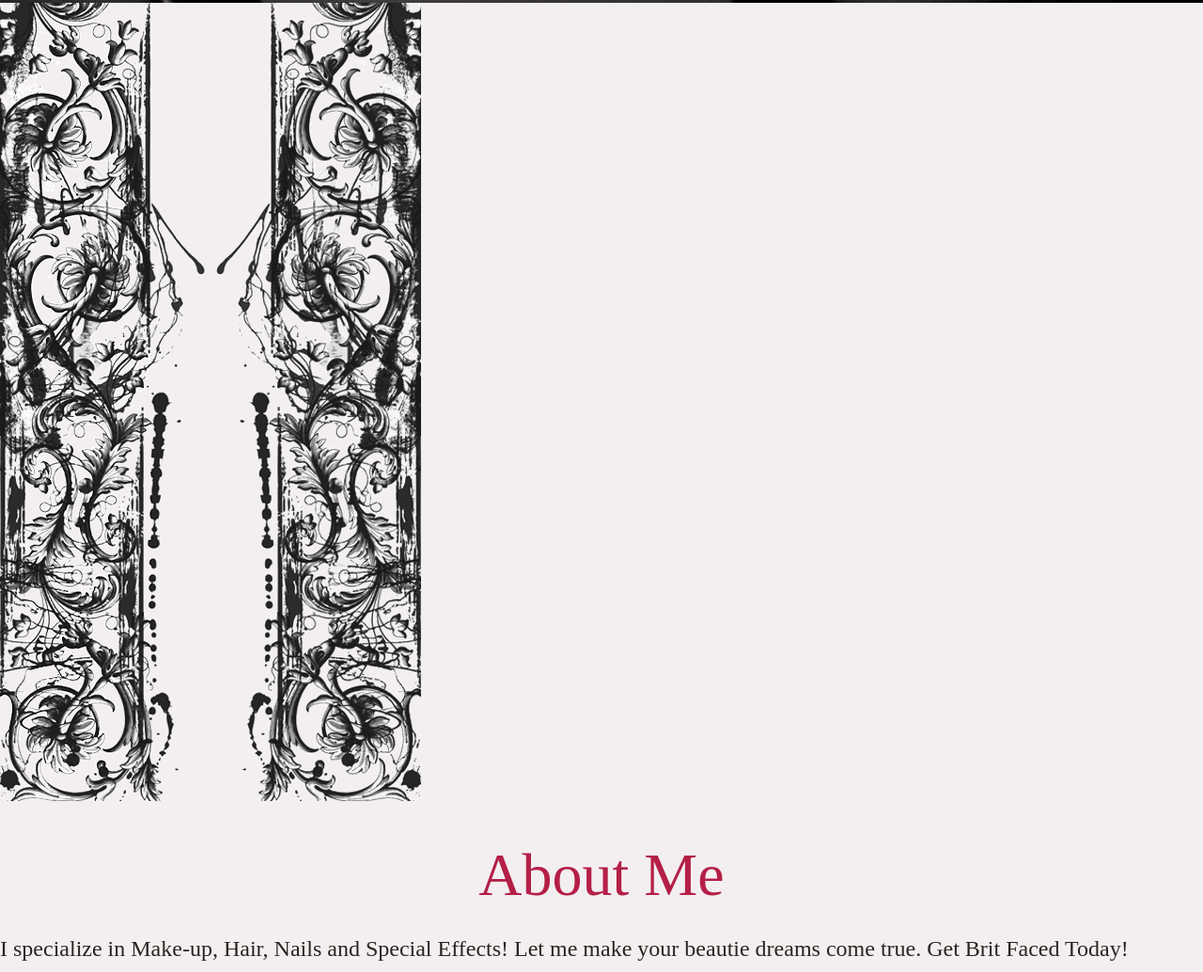
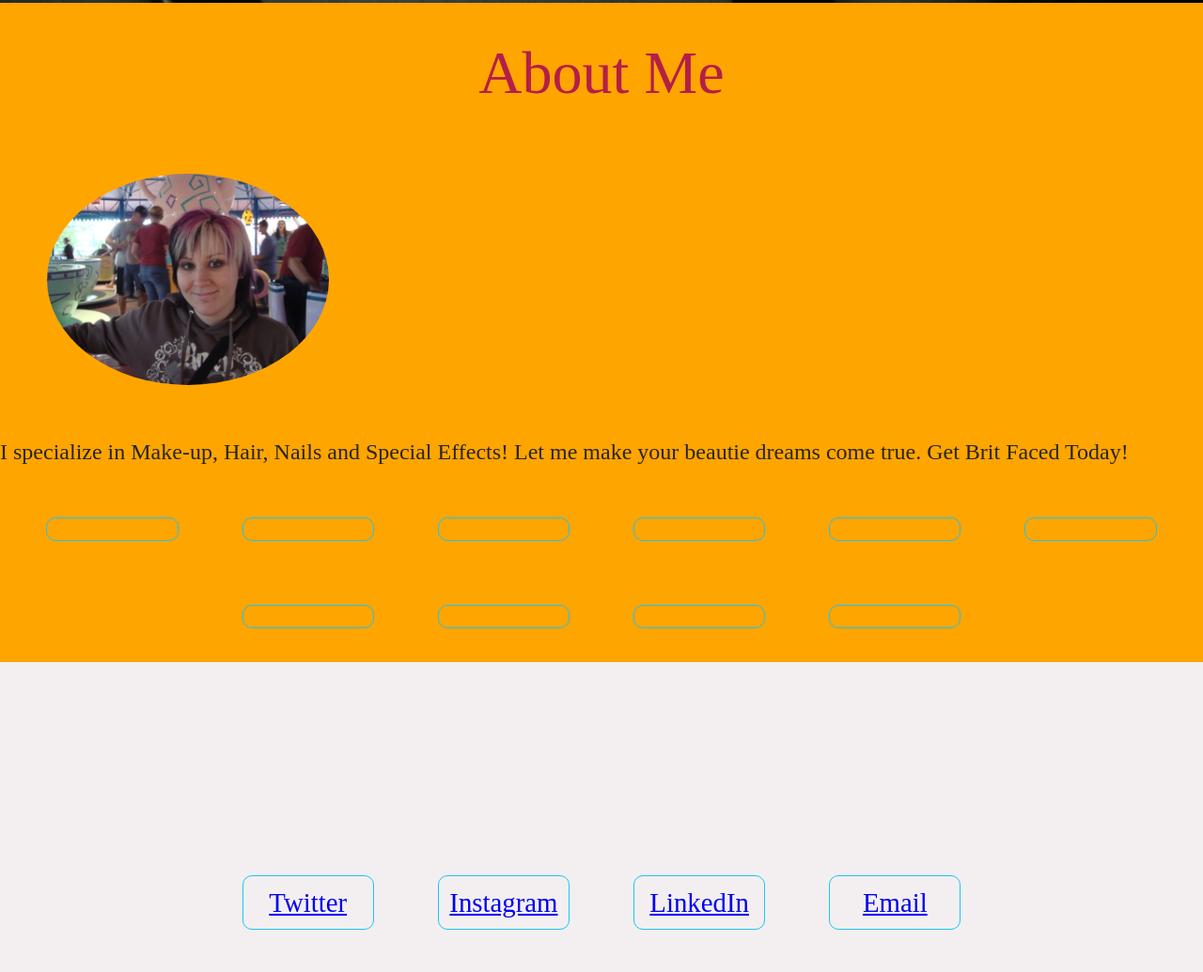
Before and after one commit to jmanock/getBFaced, a plain HTML site: page index.html in a window 1280 px wide. Shown: the part 897-1932 px from the top of the page at 94% size. Drawn offline with Linux system fonts and the light colour scheme.

Commit message:
change things up

```diff
--- a/index.html
+++ b/index.html
@@ -1,65 +1,3 @@
-<!-- <html>
-<head>
-  <meta charset="UTF-8">
-  <title>Hello Wold</title>
-
-  <meta charset='utf-8'>
-  <meta name='title' content='Orlando Beautician'>
-  <meta name='viewport' content='width=device-width'>
-  <link rel="stylesheet" href="stylesheets/main.css">
-
-
-
-</head>
-<body>
-  <div id="home">
-    <h1>Hi, I'm Brittani Fernandez an Orlando Beautician</h1>
-  </div>
-
-  <div id="about">
-    <img src="assets/images/border-left.png" alt="" class='left-border'>
-    <img src="assets/images/border-right.png" alt="" class='right-border'>
-
-
-      <h3>About Me</h3>
-      <p>I specialize in Make-up, Hair, Nails and Special Effects! Let me make your beautie dreams come true. Get Brit Faced Today!</p>
-      <div id="headshot">
-        <img src="assets/images/headshots2.jpg" alt="">
-      </div>
-    </div>
-
-    <div id="portfolio">
-      <h3>Works</h3>
-      <ul>
-        <li><img src="something1.jpg" alt=""></li>
-        <li><img src="something2.jpg" alt=""></li>
-        <li><img src="something3.jpg" alt=""></li>
-        <li><img src="something4.jpg" alt=""></li>
-        <li><img src="something5.jpg" alt=""></li>
-        <li><img src="something6.jpg" alt=""></li>
-        <li><img src="something7.jpg" alt=""></li>
-        <li><img src="something8.jpg" alt=""></li>
-        <li><img src="something9.jpg" alt=""></li>
-        <li><img src="something10.jpg" alt=""></li>
-      </ul>
-    </div>
-
-    <div id="contact">
-      <h3>Contact Me</h3>
-      <ul>
-        <li><a href="twitter.com">Twitter</a></li>
-        <li><a href="linkedin.com">LinkedIn</a></li>
-        <li><a href="instagram.com">Instagram</a></li>
-        <li><a href="mailto:brittanifernandez81@gmail.com">Email</a></li>
-      </ul>
-    </div>
-
-    <footer>
-      <h3>&copy; GetBritFaced 2016</h3>
-    </footer>
-  </div>
-</body>
-</html> -->
 <html>
 <head>
   <meta charset="UTF-8">
@@ -73,11 +11,10 @@
   </div>
 
   <div id="about">
-    <img src="assets/images/border-left.png" alt="" class='left-border'>
-    <img src="assets/images/border-right.png" alt="" class='right-border'>
 
     <div class="about-content">
       <h2>About Me</h2>
+      <img src="assets/images/headshots2.jpg" alt="" class='headshot'>
       <p>I specialize in Make-up, Hair, Nails and Special Effects! Let me make your beautie dreams come true. Get Brit Faced Today!</p>
     </div>
     <div id="portfolio">
@@ -96,7 +33,7 @@
     </div>
   </div>
   <div id="contact">
-    <img src="assets/images/headshots2.jpg" alt="" class='headshot'>
+    <h2>Contact</h2>
     <ul>
       <li><a href="twitter.com">Twitter</a></li>
       <li><a href="instagram.com">Instagram</a></li>
--- a/stylesheets/main.css
+++ b/stylesheets/main.css
@@ -59,26 +59,14 @@ p{
 }
 
 #about{
-  background:#f3eff0;
+  background:orange;
   color:#282520;
-}
-
-.left-border, .right-border{
-  bottom:0;
-  position:relative;
-  top:0;
-}
-
-.left-border{
-  left:0;
-}
-
-.right-border{
-  right:0;
+  height:auto;
+  width:auto;
 }
 
 .headshot {
-  border-radius:50%;
+  border-radius:70%;
   left:0;
   margin:50px;
   top:0;
```
